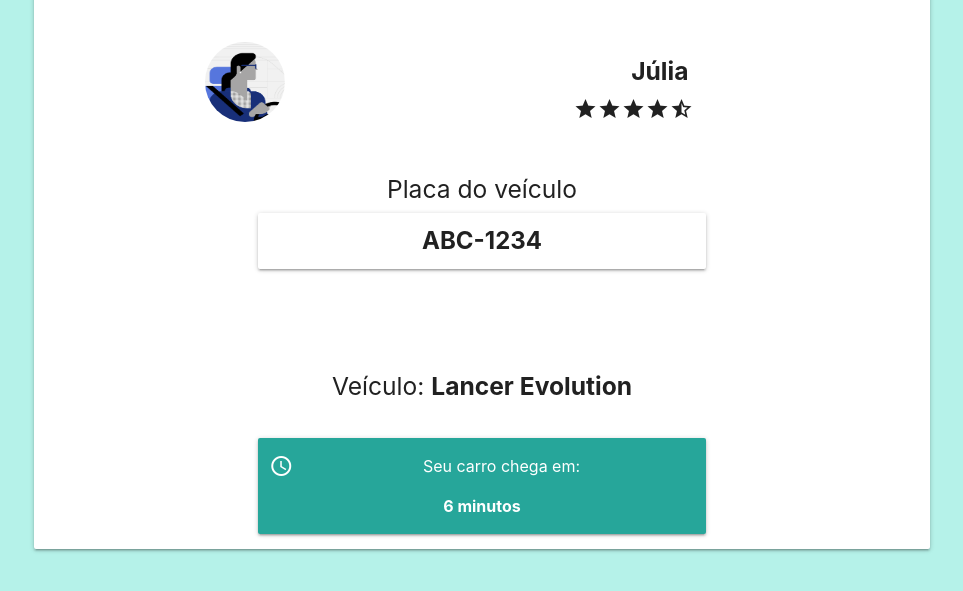
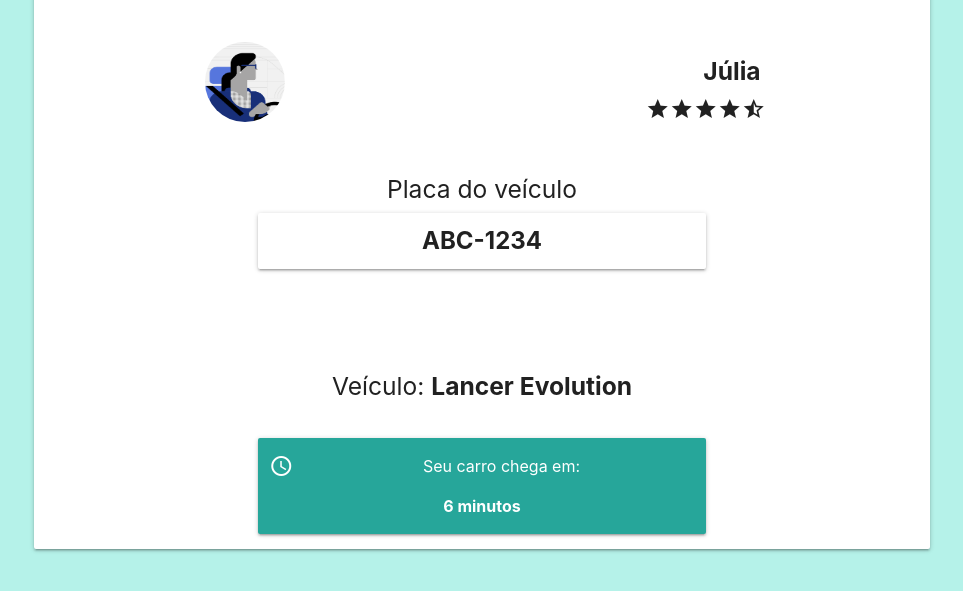
Before and after one commit to 1cadumagalhaes/uberhack-infinity, a plain HTML site: page viagem.html in a window 1280 px wide. Shown: the part 115-706 px from the top of the page, without its empty margins (158-1121 px from the left). Drawn offline with Linux system fonts and the light colour scheme.

Commit message:
Update viagem.html

```diff
--- a/viagem.html
+++ b/viagem.html
@@ -30,7 +30,7 @@
         <div class="row" style="padding: 15px;">
             <div class="col s2"></div>
             <div class="col s2" style="padding-top: 10px;"><img src="src/driver.png" alt="" class="circle" style=" width: 80px;height: 80px;"></div>
-            <div class="col s5" style="padding: 10px; text-align: right; margin-right: -10px;">
+            <div class="col s6" style="padding: 10px; text-align: right; margin-right: -10px;">
                 <h5><b>Júlia</b></h5>
                 <h6><i class="material-icons">star</i><i class="material-icons">star</i><i class="material-icons">star</i><i class="material-icons">star</i><i class="material-icons" style="margin-right: -5px;">star_half</i></h6>
 
```
